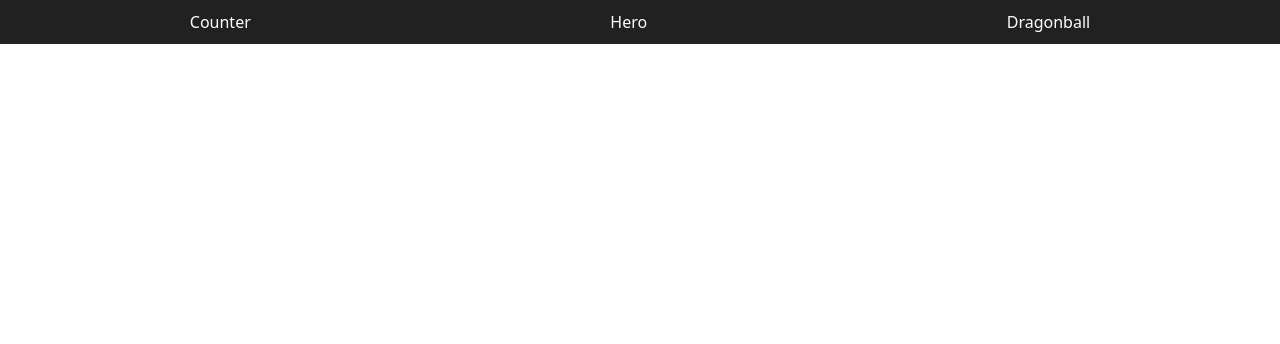
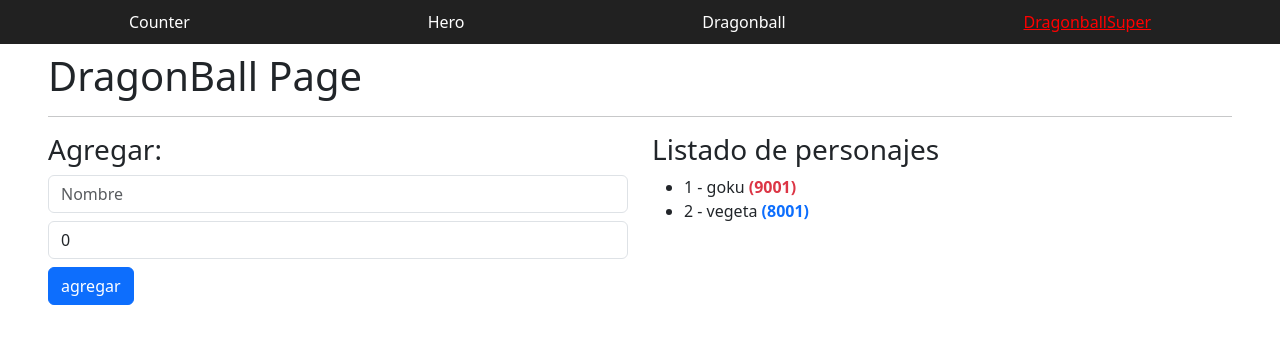
Before and after one commit to Drevanok/Angular-Base, an Angular app: page /dragonball-super in a window 1280 px wide. Before the commit this address led to /. Shown: the top 344 px of the page. Built offline with nearby package versions, Linux system fonts and the light colour scheme.

Commit message:
feat: add shared component for form and list used in multiple pages

```diff
--- a/src/app/app.routes.ts
+++ b/src/app/app.routes.ts
@@ -2,6 +2,7 @@
 import { CounterPageComponent } from './pages/counter/counter-page.component';
 import { HeroPageComponent } from './pages/hero/hero-page.component';
 import { DragonballPageComponent } from './pages/dragonball/dragonball-page.component';
+import { DragonballSuperPageComponent } from './pages/dragonball-super/dragonball-super-page.component';
 
 export const routes: Routes = [
     {
@@ -15,5 +16,9 @@
     {
         path: 'dragonball',
         component: DragonballPageComponent
+    },
+    {
+        path: 'dragonball-super',
+        component: DragonballSuperPageComponent
     }
 ];
--- /dev/null
+++ b/src/app/components/dragonball/character-list/character-list.component.html
@@ -0,0 +1,14 @@
+<h3>{{listName()}}</h3>
+<ul>
+    @for (character of characters(); track character.id; let idx = $index) {
+    @if(character.power > 500){
+    <li>
+        <span>{{idx + 1}} - {{character.name}}</span>
+        <strong [class.text-danger]="character.power > 9000" [class.text-primary]="character.power < 9000">
+            ({{character.power}}) </strong>
+    </li>
+    }@else {
+    <li><strong>Aqui no hay nadie</strong></li>
+    }
+    }
+</ul>
--- /dev/null
+++ b/src/app/components/dragonball/character-list/character-list.component.ts
@@ -0,0 +1,10 @@
+import { ChangeDetectionStrategy, Component, input } from '@angular/core';
+
+@Component({
+  selector: 'dragonball-character-list',
+  templateUrl: './character-list.component.html',
+})
+export class CharacterListComponent {
+  characters = input.required<Character[]>();
+  listName = input.required<string>();
+}
--- /dev/null
+++ b/src/app/components/dragonball/dragonball-character-add/character-add.component.html
@@ -0,0 +1,12 @@
+<h3>Agregar: {{name()}}</h3>
+
+<input type="text" class="form-control" placeholder="Nombre" [value]="name()" (change)="name.set(txtName.value)"
+    (input)="name.set(txtName.value)" #txtName />
+
+
+<input type="number" class="form-control mt-2" placeholder="Poder" [value]="power()"
+    (input)="power.set(+txtPower.value)" #txtPower />
+
+<button class="mt-2 btn btn-primary" (click)="addCharacter()">
+    agregar
+</button>
--- /dev/null
+++ b/src/app/components/dragonball/dragonball-character-add/character-add.component.ts
@@ -0,0 +1,35 @@
+import { ChangeDetectionStrategy, Component, signal } from '@angular/core';
+
+@Component({
+  selector: 'dragonball-character-add',
+  imports: [],
+  templateUrl: './character-add.component.html',
+  changeDetection: ChangeDetectionStrategy.OnPush,
+})
+export class CharacterAddComponent {
+  name = signal('');
+  power = signal(0);
+
+  addCharacter() {
+    if (!this.name() || !this.power() || this.power() <= 0) {
+      return;
+    }
+
+    const newCharacter: Character = {
+      //id: this.characters().length + 1,
+      id: 1000,
+      name: this.name(),
+      power: this.power(),
+    }
+
+    //this.characters.update(list => [...list, newCharacter])
+
+    console.log({newCharacter})
+    this.resetFields()
+  }
+
+  resetFields() {
+    this.name.set('');
+    this.power.set(0);
+  }
+}
--- a/src/app/components/shared/navbar/navbar.component.html
+++ b/src/app/components/shared/navbar/navbar.component.html
@@ -23,5 +23,7 @@
     <a routerLink="/" routerLinkActive="active" [routerLinkActiveOptions]="{exact: true}">Counter</a>
     <a [routerLink]="['/hero']" [routerLinkActive]="'active'">Hero</a>
     <a [routerLink]="['/dragonball']" [routerLinkActive]="'active'">Dragonball</a>
+    <a routerLink="/dragonball-super" routerLinkActive="active">DragonballSuper</a>
+
 
 </nav>
--- /dev/null
+++ b/src/app/interfaces/character.interface.ts
@@ -0,0 +1,5 @@
+interface Character {
+  id: number;
+  name: string;
+  power: number;
+}
--- /dev/null
+++ b/src/app/pages/dragonball-super/dragonball-super-page.component.html
@@ -0,0 +1,12 @@
+<h1>DragonBall Page</h1>
+<hr />
+
+<section class="row">
+    <div class="col-12 col-sm-6">
+        <dragonball-character-add />
+    </div>
+
+    <div class="col-12 col-sm-6">
+        <dragonball-character-list [characters]="characters()" listName="Listado de personajes" />
+    </div>
+</section>
--- /dev/null
+++ b/src/app/pages/dragonball-super/dragonball-super-page.component.ts
@@ -0,0 +1,25 @@
+import { Component, signal } from '@angular/core';
+import { CharacterListComponent} from "../../components/dragonball/character-list/character-list.component";
+import {CharacterAddComponent } from "../../components/dragonball/dragonball-character-add/character-add.component";
+
+interface Character {
+  id: number;
+  name: string;
+  power: number;
+}
+
+@Component({
+  templateUrl: './dragonball-super-page.component.html',
+  selector: 'dragonball-super',
+  imports: [CharacterListComponent, CharacterAddComponent]
+})
+export class DragonballSuperPageComponent {
+  name = signal('');
+  power = signal(0);
+
+  characters = signal<Character[]>([
+    { id: 1, name: 'goku', power: 9001 },
+    { id: 2, name: 'vegeta', power: 8001 },
+  ])
+
+}
--- a/src/app/pages/dragonball/dragonball-page.component.html
+++ b/src/app/pages/dragonball/dragonball-page.component.html
@@ -3,24 +3,33 @@
 
 <section class="row">
     <div class="col-12 col-sm-6">
-        <h3>Agregar:</h3>
-        <input type="text" class="form-control" placeholder="Nombre" />
-        <input type="number" class="form-control mt-2" placeholder="Poder" />
+        <h3>Agregar: {{name()}}</h3>
 
-        <button class="mt-2 btn btn-primary">
+        <input type="text" class="form-control" placeholder="Nombre" [value]="name()" (change)="name.set(txtName.value)"
+            (input)="name.set(txtName.value)" #txtName />
+
+
+        <input type="number" class="form-control mt-2" placeholder="Poder" [value]="power()"
+            (input)="power.set(+txtPower.value)" #txtPower />
+
+        <button class="mt-2 btn btn-primary" (click)="addCharacter()">
             agregar
         </button>
     </div>
 
     <div class="col-12 col-sm-6">
-        <h3>Listado</h3>
+        <h3>Listado fuertes</h3>
         <ul>
             @for (character of characters(); track character.id; let idx = $index) {
+            @if(character.power > 500){
             <li>
                 <span>{{idx + 1}} - {{character.name}}</span>
                 <strong [class.text-danger]="character.power > 9000" [class.text-primary]="character.power < 9000">
                     ({{character.power}}) </strong>
             </li>
+            }@else {
+            <li><strong>Aqui no hay nadie</strong></li>
+            }
             }
         </ul>
     </div>
--- a/src/app/pages/dragonball/dragonball-page.component.ts
+++ b/src/app/pages/dragonball/dragonball-page.component.ts
@@ -12,9 +12,31 @@
   templateUrl: './dragonball-page.component.html',
 })
 export class DragonballPageComponent {
+  name = signal('');
+  power = signal(0);
+
   characters = signal<Character[]>([
     { id: 1, name: 'goku', power: 9001 },
-    { id: 2, name: 'vegeta', power: 8001 },
-    { id: 3, name: 'gohan', power: 7001 },
   ])
+
+  addCharacter(){
+    if(!this.name() || !this.power() || this.power() <= 0){
+      return;
+    }
+
+    const newCharacter: Character = {
+      id: this.characters().length + 1,
+      name: this.name(),
+      power: this.power(),
+    }
+
+    this.characters.update( list => [...list, newCharacter])
+
+    this.resetFields()
+  }
+
+  resetFields() {
+    this.name.set('');
+    this.power.set(0);
+  }
 }
```
Also changed, not shown: 2 other files (tests, documents, lock files or other folders).
